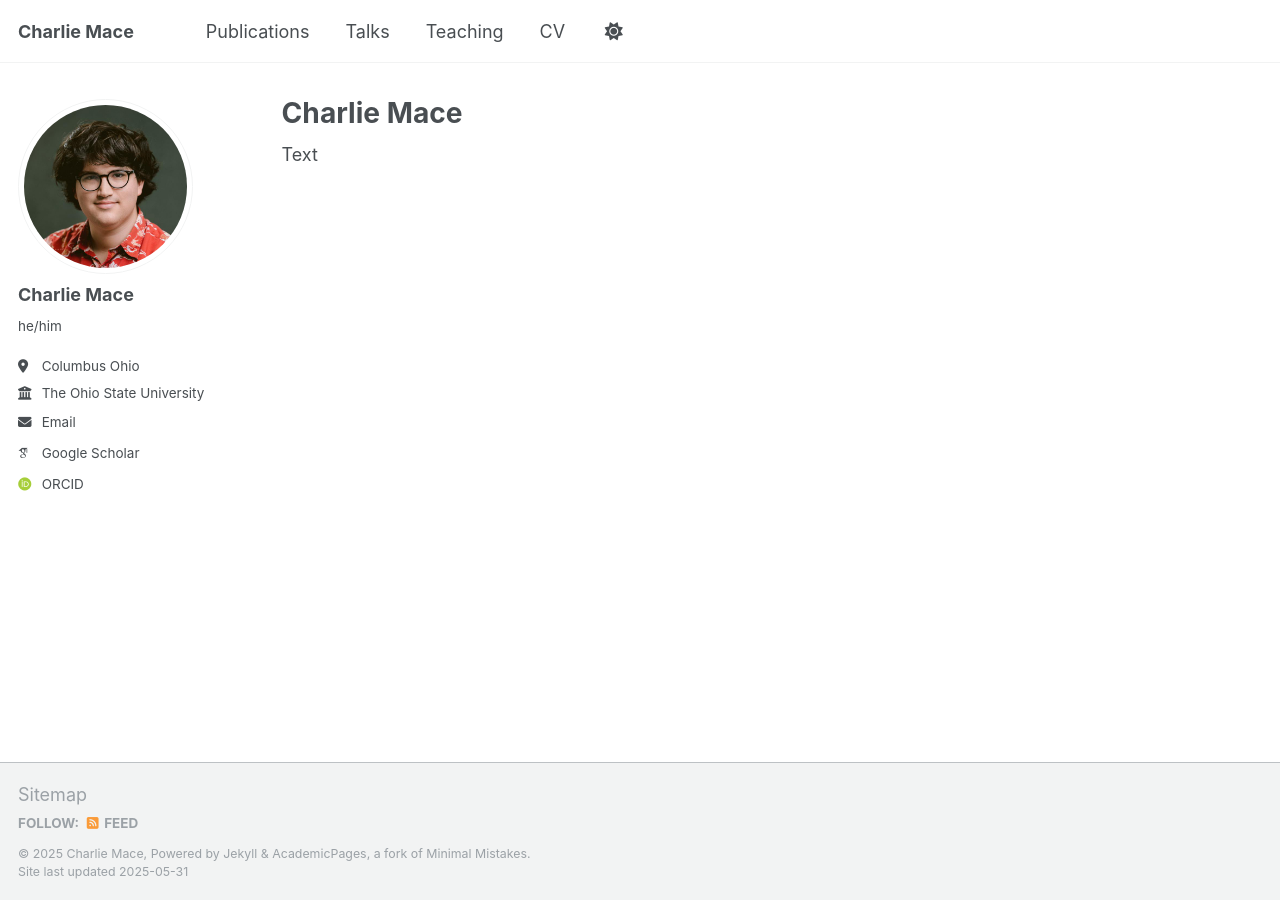
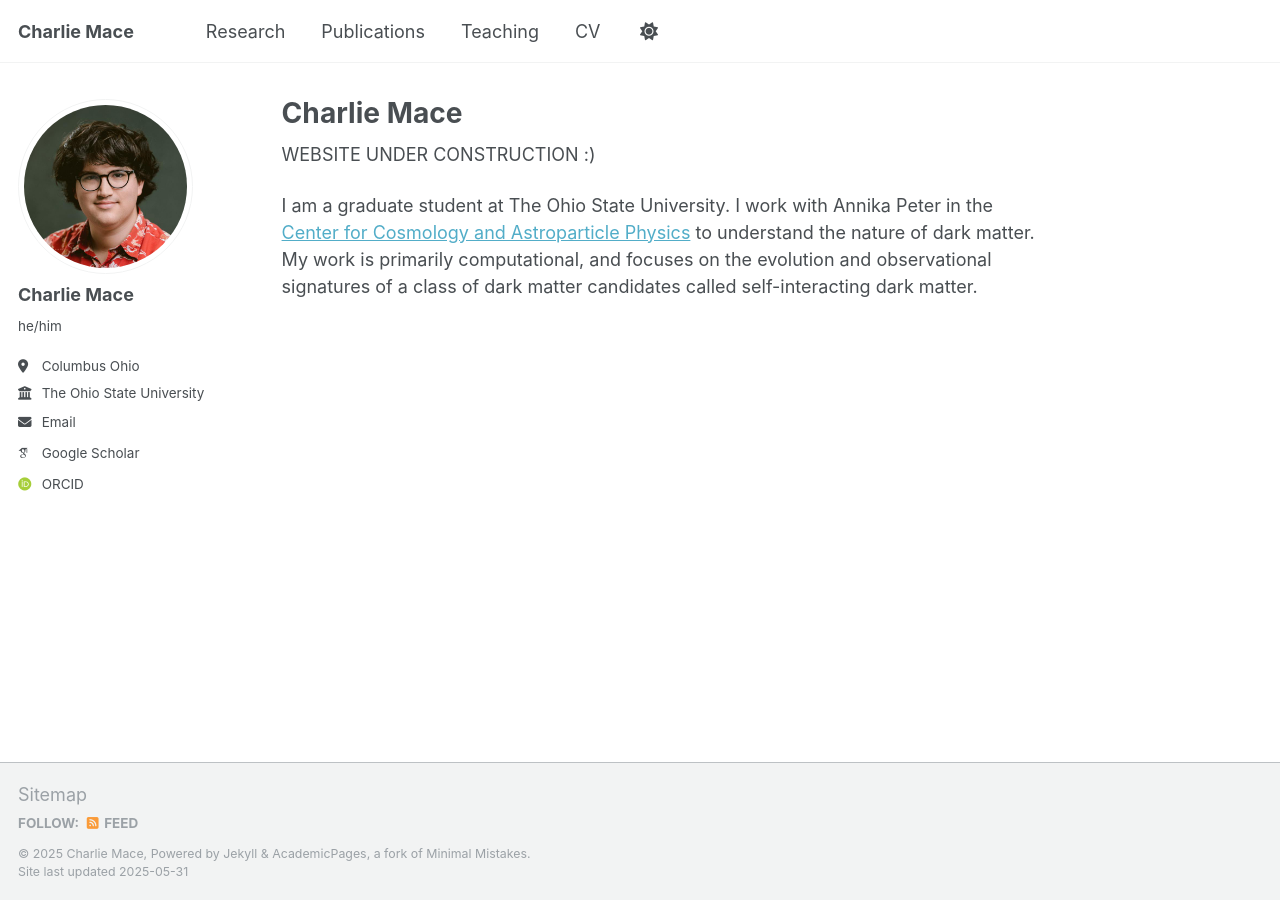
Before and after one commit to cmace98/cmace98.github.io, a Jekyll site: the page built from _pages/about.md, in a window 1280 px wide. Built offline with Jekyll 4.4.1, drawn with Linux system fonts in a browser that asks for light colours; some web fonts are replaced.

Commit message:
research section & other edits

```diff
--- a/_data/navigation.yml
+++ b/_data/navigation.yml
@@ -8,11 +8,14 @@
 #      Markdown formatted page while the second is generated using JSON.
 
 main:
+  - title: "Research"
+    url: /research/
+
   - title: "Publications"
     url: /publications/
 
-  - title: "Talks"
-    url: /talks/
+  # - title: "Talks"
+  #   url: /talks/
 
   - title: "Teaching"
     url: /teaching/
--- a/_pages/about.md
+++ b/_pages/about.md
@@ -7,4 +7,6 @@ redirect_from:
   - /about.html
 ---
 
-Text
+WEBSITE UNDER CONSTRUCTION :)
+
+I am a graduate student at The Ohio State University. I work with Annika Peter in the [Center for Cosmology and Astroparticle Physics](https://ccapp.osu.edu/) to understand the nature of dark matter. My work is primarily computational, and focuses on the evolution and observational signatures of a class of dark matter candidates called self-interacting dark matter.
```
Also changed, not shown: _pages/research.md (added, +23 -0 lines), images/convergenceMap.png (added), images/gridC50T9.png (added), images/tc_convergence.png (added).
